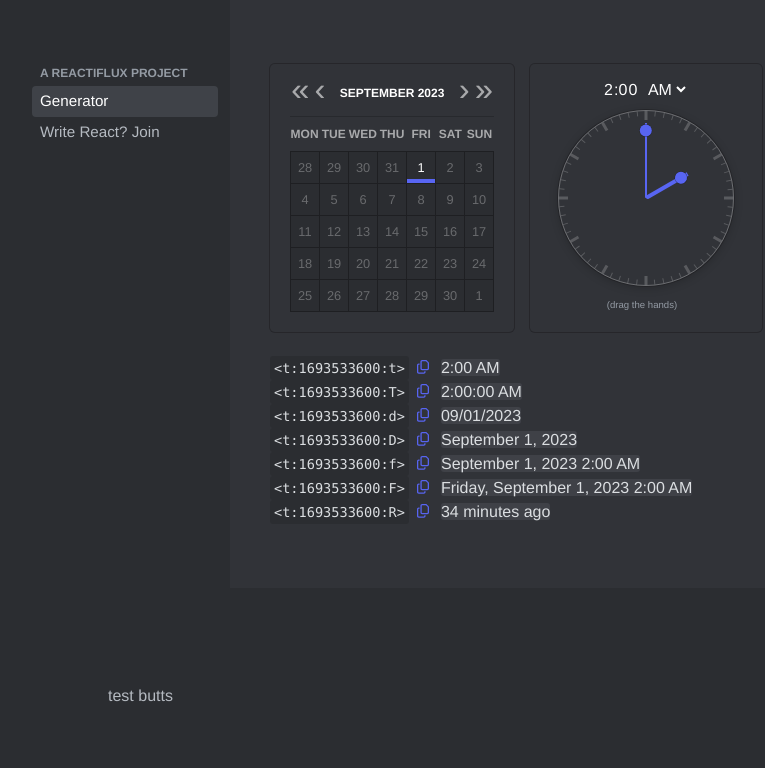
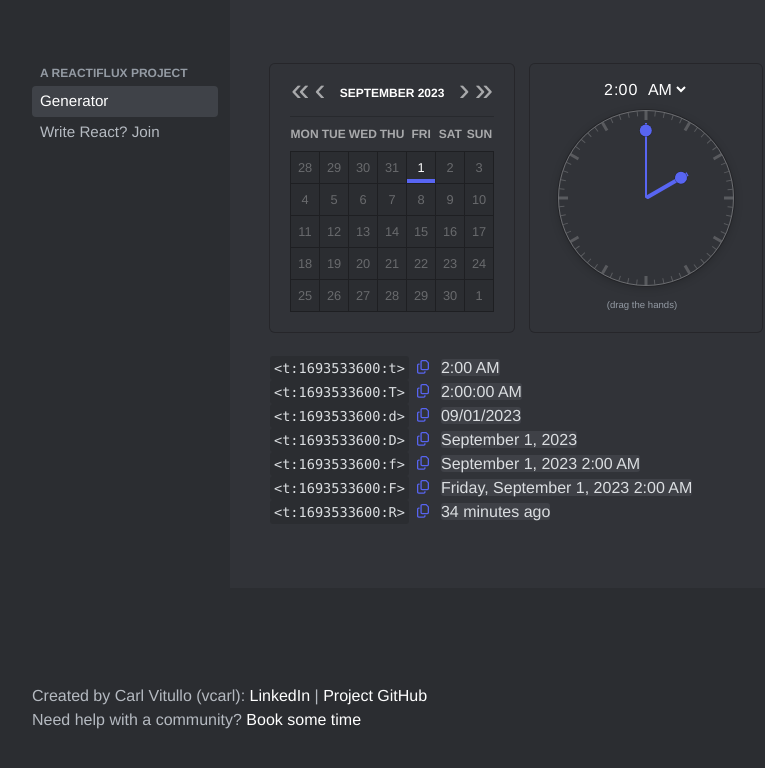
Before and after one commit to vcarl/discord-timestamps, a Next.js app: page / in a window 1280 px wide. Shown: the top 768 px of the page, without its empty margins (239-1004 px from the left). Built offline with nearby package versions, Linux system fonts and the light colour scheme.

Commit message:
Make it an ebomb

```diff
--- a/pages/index.js
+++ b/pages/index.js
@@ -77,8 +77,21 @@ export default function Home() {
           </ForceClient>
         </main>
         <div className="bg-fill md:block hidden" />
-        <footer className="md:col-span-2 md:col-start-2 p-24">
-          test butts
+        <footer className="md:col-span-2 md:col-start-2 py-24 px-5">
+          <p>
+            Created by Carl Vitullo (vcarl):{" "}
+            <a href="https://www.linkedin.com/in/carl-vitullo-a7488728/">
+              LinkedIn
+            </a>{" "}
+            |{" "}
+            <a href="https://github.com/vcarl/discord-timestamps">
+              Project GitHub
+            </a>
+          </p>
+          <p>
+            Need help with a community?{" "}
+            <a href="https://calendly.com/vcarl/">Book some time</a>
+          </p>
         </footer>
       </div>
     </>
--- a/styles/globals.css
+++ b/styles/globals.css
@@ -13,7 +13,7 @@ body {
 }
 
 a {
-  color: inherit;
+  color: rgb(255, 255, 255);
   text-decoration: none;
 }
 
@@ -34,6 +34,9 @@ nav li {
   background-color: (78, 80, 88, 0.3);
   border-radius: 0.25rem;
   font-size: 0.95rem;
+}
+nav li a {
+  color: rgb(181, 186, 193);
 }
 nav li.active {
   background-color: rgba(78, 80, 88, 0.6);
```
